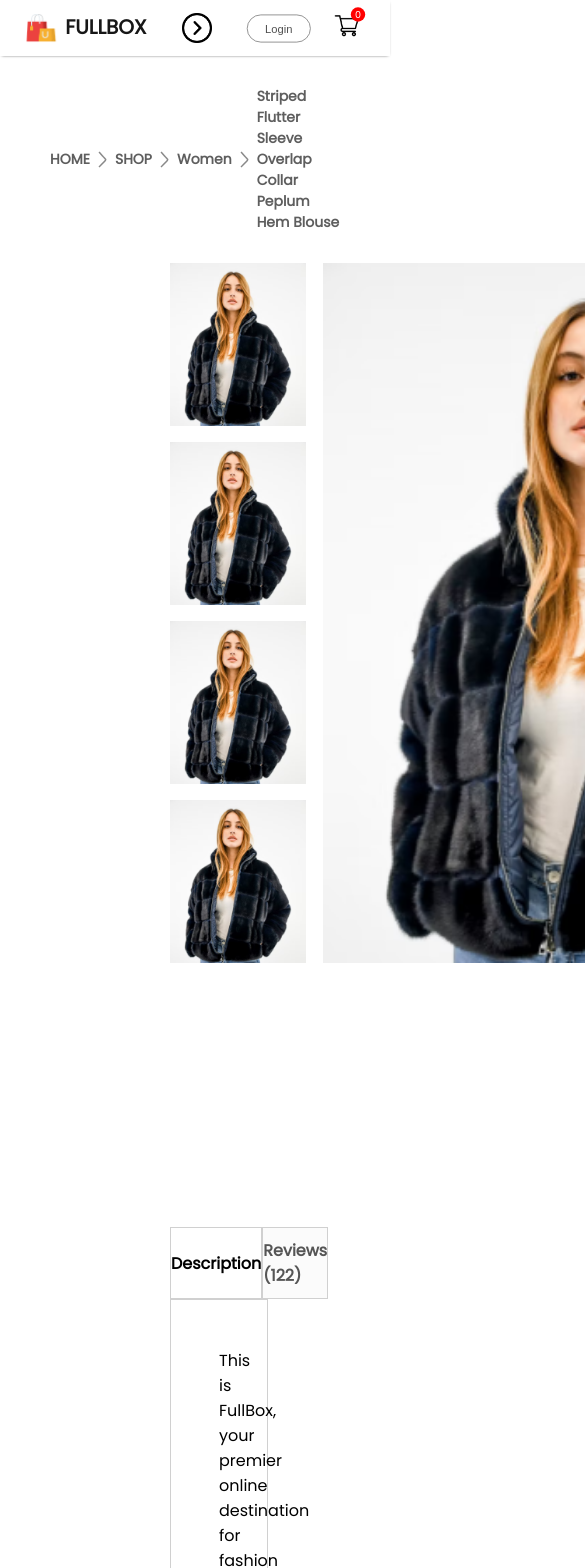
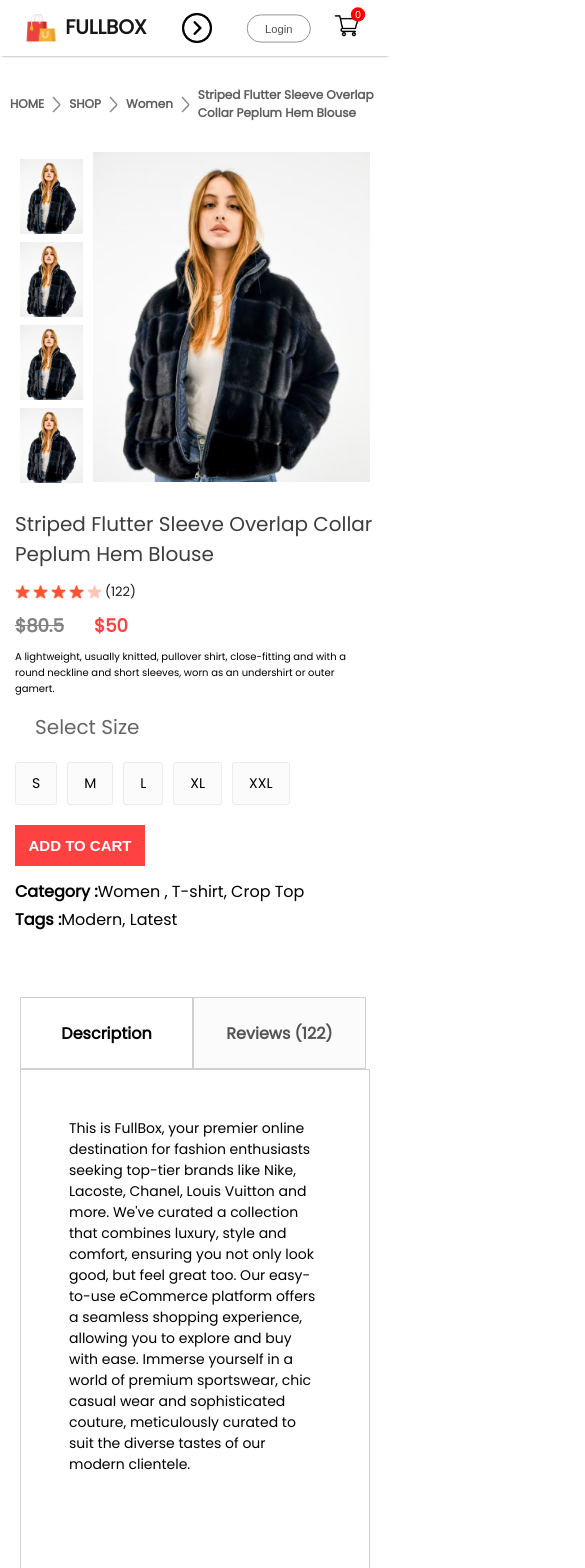
Before and after one commit to albert-claudio/FullBox, a React (Vite) app: page /product/1 in a window 390 px wide. Shown: the top 1568 px of the page, 585 px wide, since content can reach past the window. Built offline with nearby package versions, Linux system fonts and the light colour scheme.

Commit message:
front end terminado

```diff
--- a/src/Components/Breadcrums/Breadcrum.css
+++ b/src/Components/Breadcrums/Breadcrum.css
@@ -18,7 +18,20 @@
 
 @media (max-width: 1024px){
     .breadcrum{
-        margin: 30px 50px;
-        font-size: 14px;
+        margin: 30px 30px;
+        font-size: 13px;
     }
 }
+
+@media (max-width: 800px){
+    .breadcrum{
+        margin: 30px 10px;
+        font-size: 12px;
+    }
+}
+
+@media (max-width: 500px){
+    .breadcrum{
+        font-size: 12px;
+    }
+}
--- a/src/Components/CartItems/CartItems.css
+++ b/src/Components/CartItems/CartItems.css
@@ -107,3 +107,72 @@
     color: white;
     cursor: pointer;
 }
+
+@media(max-width: 1280px){
+    .cartitems{
+        margin: 60px 50px;
+    }
+
+    .cartitems-format-main{
+        grid-template-columns: 0.5fr 3fr 0.5fr 0.5fr 0.5fr 0.5fr;
+        gap: 20px;
+        padding: 15px 0px;
+        font-size: 15px;
+    }
+
+    .carticon-product-icon{
+        height: 50px;
+    }
+
+    .cartitems-remove-icon{
+        margin: auto;
+    }
+
+    .cartitems-quantity{
+        width: 40px;
+        height: 30px;
+    }
+
+    .cartitems-down{
+        margin: 80px;
+        flex-direction: column;
+        gap: 80px;
+    }
+
+    .cartitems-total{
+        margin: 0;
+    }
+
+
+    .cartitems-total button{
+        max-width: 200px;
+        height: 45px;
+        font-size: 13px;
+    }
+
+    .cartitems-promobox{
+        width: auto;
+        max-width: 500px;
+    }
+
+    .cartitems-promobox input{
+        width: 100%;
+    }
+
+    .cartitems-promobox button{
+        width: 120px;
+        margin-left: -125px;
+    }
+}
+
+@media (max-width:500px){
+    .cartitems-format-main{
+        display: none;
+        grid-template-columns: 0.5fr 3fr 0.5fr;
+        gap: 10px;
+    }
+
+    .cartitems-format{
+        display: grid;
+    }
+}
--- a/src/Components/DescriptionBox/DescriptionBox.css
+++ b/src/Components/DescriptionBox/DescriptionBox.css
@@ -30,3 +30,19 @@
     padding: 48px;
     padding-bottom: 70px;
 }
+
+@media(max-width: 1280px){
+    .descriptionbox{
+        margin: 60px;
+    }
+}
+
+@media(max-width: 1024px){
+    .descriptionbox{
+        margin: 60px 20px;
+    }
+
+    .descriptionbox-description{
+        font-size: 14px;
+    }
+}
--- a/src/Components/ProductDisplay/ProductDisplay.css
+++ b/src/Components/ProductDisplay/ProductDisplay.css
@@ -103,3 +103,237 @@
 .productdisplay-right span{
     font-weight: 600;
 }
+
+@media(max-width: 1280px){
+    .productdisplay{
+        margin: 0 60px;
+    }
+
+    .productdisplay-left{
+        gap: 10px;
+    }
+
+    .productdisplay-img-list{
+        gap: 10px;
+    }
+
+    .productdisplay-img-list img{
+        height: 120px;
+    }
+
+    .productdisplay-main-img{
+        width: auto;
+        height: 510px;
+    }
+
+    .productdisplay-right{
+        margin: 0 30px;
+    }
+
+    .productdisplay-right h1{
+        font-size: 22px;
+    }
+
+    .productdisplay-right-stars{
+        gap: 3px;
+        font-size: 13px;
+    }
+
+    .productdisplay-right-prices{
+        margin: 10px 0px;
+        font-size: 18px;
+    }
+
+    .productdisplay-right-description{
+        font-size: 13px;
+    }
+
+    .productdisplay-right-size h1{
+        margin: 20px;
+        font-size: 20px;
+    }
+
+    .productdisplay-right-sizes div{
+        padding: 14px 20px;
+    }
+
+    .productdisplay-right button{
+        width: 150px;
+        padding: 15px 0px;
+        margin-bottom: 20px;
+    }
+
+    .productdisplay-right-category{
+        margin-top: 3px;
+        font-size: 14px;
+    }
+}
+
+@media(max-width: 1024px){
+    .productdisplay{
+        margin: 0 30px;
+    }
+
+    .productdisplay-left{
+        gap: 5px;
+    }
+
+    .productdisplay-img-list img{
+        height: 80px;
+    }
+
+    .productdisplay-main-img{
+        height: 350px;
+    }
+
+    .productdisplay-right h1{
+        font-size: 18px;
+    }
+
+    .productdisplay-right-stars img{
+        width: 15px;
+    }
+
+    .productdisplay-right-description{
+        font-size: 12px;
+    }
+
+    .productdisplay-right-sizes{
+        margin: 10px 0px;
+    }
+
+    .productdisplay-right-sizes div{
+        padding: 10px 16px;
+        font-size: 12px;
+    }
+
+    .productdisplay-right button{
+        width: 120px;
+        padding: 10px 0px;
+        margin-bottom: 10px;
+        font-size: 14px;
+    }
+
+    .productdisplay-right-category{
+        font-size: 12px;
+    }
+}
+
+@media(max-width: 800px){
+    .productdisplay{
+        margin: 0 10px;
+    }
+
+    .productdisplay-left{
+        gap: 0px;
+        flex-direction: column-reverse;
+        align-items: center;
+    }
+
+    .productdisplay-img-list{
+        flex-direction: row;
+        gap: 6px;
+    }
+
+    .productdisplay-img-list img{
+        height: 70px;
+    }
+
+    .productdisplay-main-img{
+        height: 300px;
+    }
+
+    .productdisplay-right h1{
+        font-size: 14px;
+    }
+
+    .productdisplay-right-stars img{
+        width: 13px;
+    }
+
+    .productdisplay-right-description{
+        font-size: 10px;
+    }
+
+    .productdisplay-right-size h1{
+        margin-top: 10px;
+    }
+
+    .productdisplay-right-sizes{
+        margin: 10px;
+        gap: 5px;
+    }
+
+
+    .productdisplay-right-sizes div{
+        padding: 4px 11px;
+    }
+
+    .productdisplay-right button{
+        width: 100px;
+        font-size: 12px;
+    }
+
+    .productdisplay-right-category{
+        font-size: 10px;
+    }
+}
+
+@media(max-width: 500px){
+    .productdisplay{
+        flex-direction: column;
+    }
+
+    .productdisplay-left{
+        gap: 10px;
+        flex-direction: row;
+        margin: auto;
+    }
+
+    .productdisplay-img-list{
+        flex-direction: column;
+        gap: 8px;
+    }
+
+    .productdisplay-img-list img{
+        height: 75px;
+    }
+
+    .productdisplay-main-img{
+        height: 330px;
+    }
+
+    .productdisplay-right{
+        margin: 5px;
+    }
+
+    .productdisplay-right h1{
+        margin-top: 15px;
+        font-size: 20px;
+        font-weight: 500;
+    }
+
+    .productdisplay-right-stars img{
+        width: 15px;
+    }
+
+    .productdisplay-right-sizes{
+        gap: 10px;
+        margin: 20px 0px;
+    }
+
+    .productdisplay-right-sizes div{
+        padding: 10px 16px;
+        font-size: 14px;
+    }
+
+    .productdisplay-right button{
+        width: 130px;
+        font-size: 15px;
+        padding: 12px 0px;
+    }
+
+    .productdisplay-right-category{
+        font-size: 16px;
+    }
+}
--- a/src/Components/RelatedProducts/RelatedProducts.css
+++ b/src/Components/RelatedProducts/RelatedProducts.css
@@ -24,3 +24,74 @@
     display: flex;
     gap: 30px;
 }
+
+
+.relatedproducts{
+    height: 70vh;
+}
+
+.relatedproducts h1{
+    font-size: 40px;
+}
+
+.relatedproducts hr{
+    width: 160px;
+    height: 4px;
+}
+
+.relatedproducts-item{
+    gap: 20px;
+    margin-top: 30px;
+}
+
+
+@media(max-width: 1024px){
+.relatedproducts{
+    height: 60vh;
+}
+
+.relatedproducts h1{
+    font-size: 30px;
+}
+
+.relatedproducts hr{
+    width: 120px;
+    height: 3px;
+}
+
+.relatedproducts-item{
+    gap: 15px;
+    margin-top: 20px;
+}
+}
+
+@media(max-width: 800px){
+.relatedproducts{
+    height:50vh;
+    gap: 6px;
+}
+
+.relatedproducts h1{
+    font-size: 20px;
+}
+
+.relatedproducts hr{
+    width: 100px;
+}
+
+.relatedproducts-item{
+    gap: 5px;
+}
+}
+
+@media(max-width: 500px){
+.relatedproducts{
+    height: 90vh;
+}
+
+.relatedproducts-item{
+    display: grid;
+    grid-template-columns: 1fr 1fr;
+    gap: 20px;
+}
+}
```
